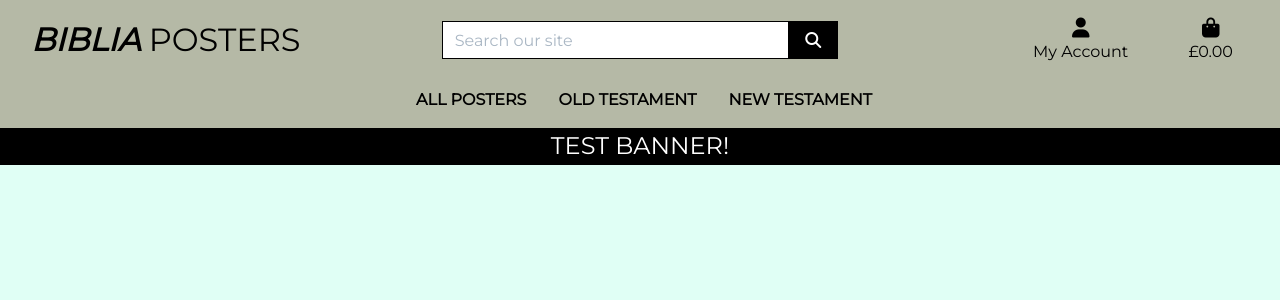
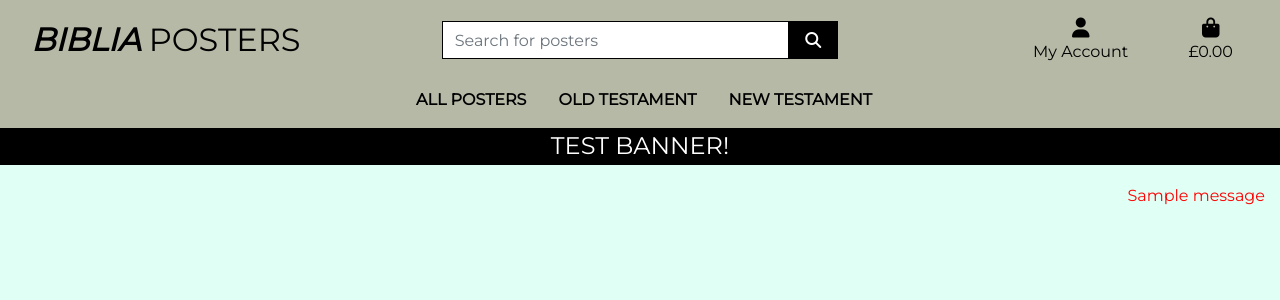
Before and after one commit to DelroyGayle/Biblia-Posters-PP5, a Django app: page /posters/ in a window 1280 px wide. Shown: the top 300 px of the page. Run offline with Django 3.2, Linux system fonts and the light colour scheme; data comes from the database, SQL or seed files in the repository; tables that the repository leaves empty hold one stand-in row (values such as "Sample post"); one stand-in notice (Sample message) is shown; some libraries are stand-ins or nearby versions.

Commit message:
Add search functionality

```diff
--- a/biblia/settings.py
+++ b/biblia/settings.py
@@ -26,7 +26,8 @@ SECRET_KEY = 'django-insecure-^mq(is8dy6v+rqitv*wme1aw@qx)7c**jq-#+c5jolgk*jqa4#
 # SECURITY WARNING: don't run with debug turned on in production!
 DEBUG = True
 
-ALLOWED_HOSTS = ['8000-delroygayle-bibliaposte-dlbeacwiw6l.ws-eu107.gitpod.io']
+ALLOWED_HOSTS = ['8000-delroygayle-bibliaposte-dlbeacwiw6l.ws-eu108.gitpod.io']
+
 
 
 # Application definition
--- a/posters/urls.py
+++ b/posters/urls.py
@@ -2,6 +2,6 @@ from django.urls import path
 from . import views
 
 urlpatterns = [
-    path('', views.all_posters, name='posters'),
+    path('', views.fetch_posters, name='posters'),
     path('<poster_id>', views.poster_details, name='poster_details'),
 ]
--- a/posters/views.py
+++ b/posters/views.py
@@ -1,14 +1,33 @@
-from django.shortcuts import render, get_object_or_404
+from django.shortcuts import render, redirect, reverse, get_object_or_404
+from django.contrib import messages
+from django.db.models import Q
 
 from .models import Poster
 
-def all_posters(request):
+def fetch_posters(request):
     """ A view to show all posters, including sorting and search queries """
 
     posters = Poster.objects.all()
+    query = None
+
+    if request.GET:
+        if 'query' in request.GET:
+            query = request.GET['query']
+            if not query:
+                messages.error(request, "You did not enter any search criteria!")
+                return redirect(reverse('posters'))
+
+            queries = Q(name__icontains=query) | Q(description__icontains=query)
+            posters = posters.filter(queries)
+
+            # Check for no matches
+            if not posters:
+                messages.error(request, "There are no posters that match the search criteria!")
+                return redirect(reverse('posters'))
 
     context = {
         'posters': posters,
+        'search_term': query,
     }
 
     return render(request, 'posters/posters.html', context)
--- a/static/css/base.css
+++ b/static/css/base.css
@@ -289,6 +289,8 @@ input[name='q']::placeholder {
     top: 72px;
     right: 15px;
     z-index: 99999999999;
+    color: red;
+    margin-top: 7rem;
 }
 
 .custom-toast {
--- a/templates/base.html
+++ b/templates/base.html
@@ -47,10 +47,10 @@
                 </a>
             </div>
             <div class="col-12 col-lg-4 my-auto py-1 py-lg-0">
-                <form method="GET" action="">
+                <form method="GET" action="{% url 'posters' %}">
                     <div class="input-group w-100">
-                        <input class="form-control border border-black rounded-0" type="text" name="q"
-                              placeholder="Search our site">
+                        <input class="form-control border border-black rounded-0" type="text" name="query"
+                              placeholder="Search for posters">
                         <div class="input-group-append">
                             <button class="form-control btn btn-black border border-black rounded-0" type="submit">
                                 <span class="icon">
@@ -121,7 +121,11 @@
     </header>
 
     {% if messages %}
-        <div class="message-container"></div>
+        <div class="message-container">
+            {% for message in messages %}
+                {{ message }}
+            {% endfor %}
+        </div>
     {% endif %}
 
     {% block page_header %}
--- a/templates/includes/mobile-top-header.html
+++ b/templates/includes/mobile-top-header.html
@@ -7,9 +7,10 @@
         </div>
     </a>
     <div class="dropdown-menu border-0 w-100 p-3 rounded-0 my-0" aria-labelledby="mobile-search">
-        <form class="form" method="GET" action="">
+        <form class="form" method="GET" action="{% url 'posters' %}">
             <div class="input-group w-100">
-                <input class="form-control border border-black rounded-0" type="text" name="q" placeholder="Search our site">
+                <input class="form-control border border-black rounded-0" type="text" name="query"
+                                    placeholder="Search for posters">
                 <div class="input-group-append">
                     <button class="form-control form-control btn btn-black border border-black rounded-0" type="submit">
                         <span class="icon">
```
Also changed, not shown: templates/includes/header.html (deleted, +0 -64 lines).
